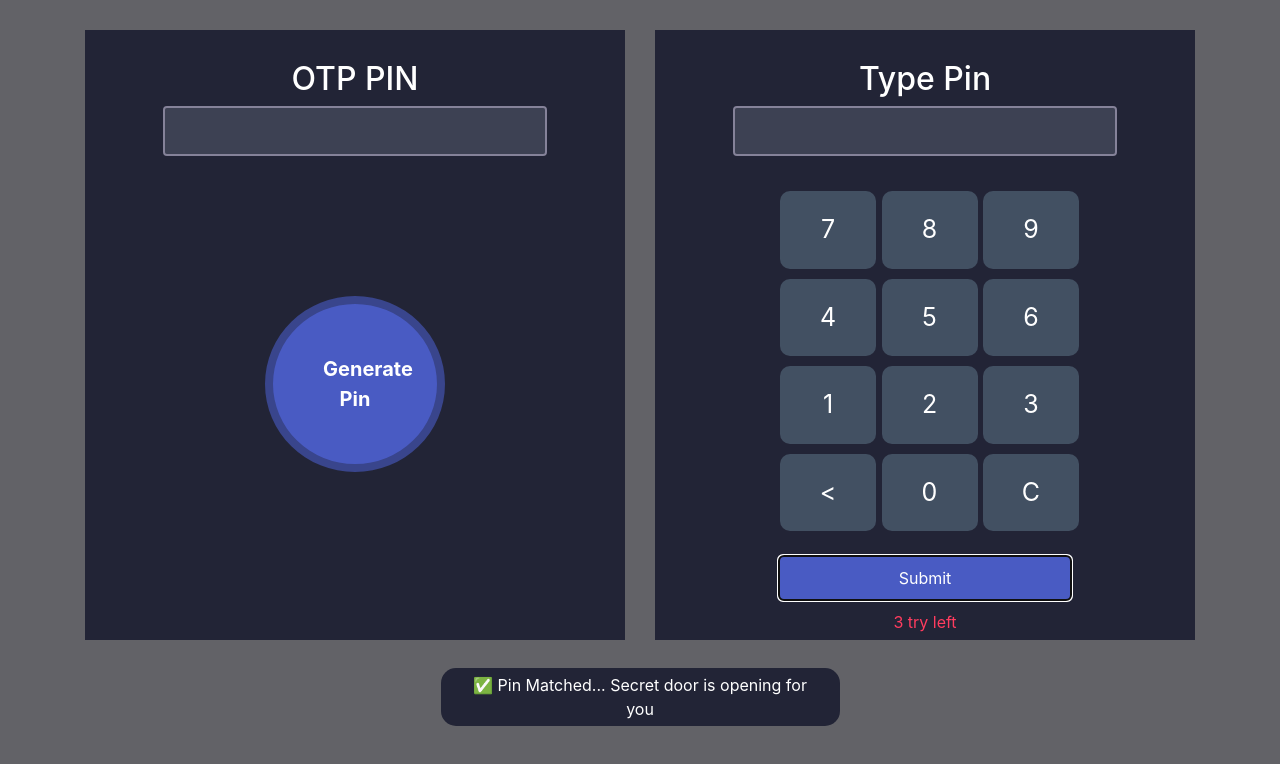
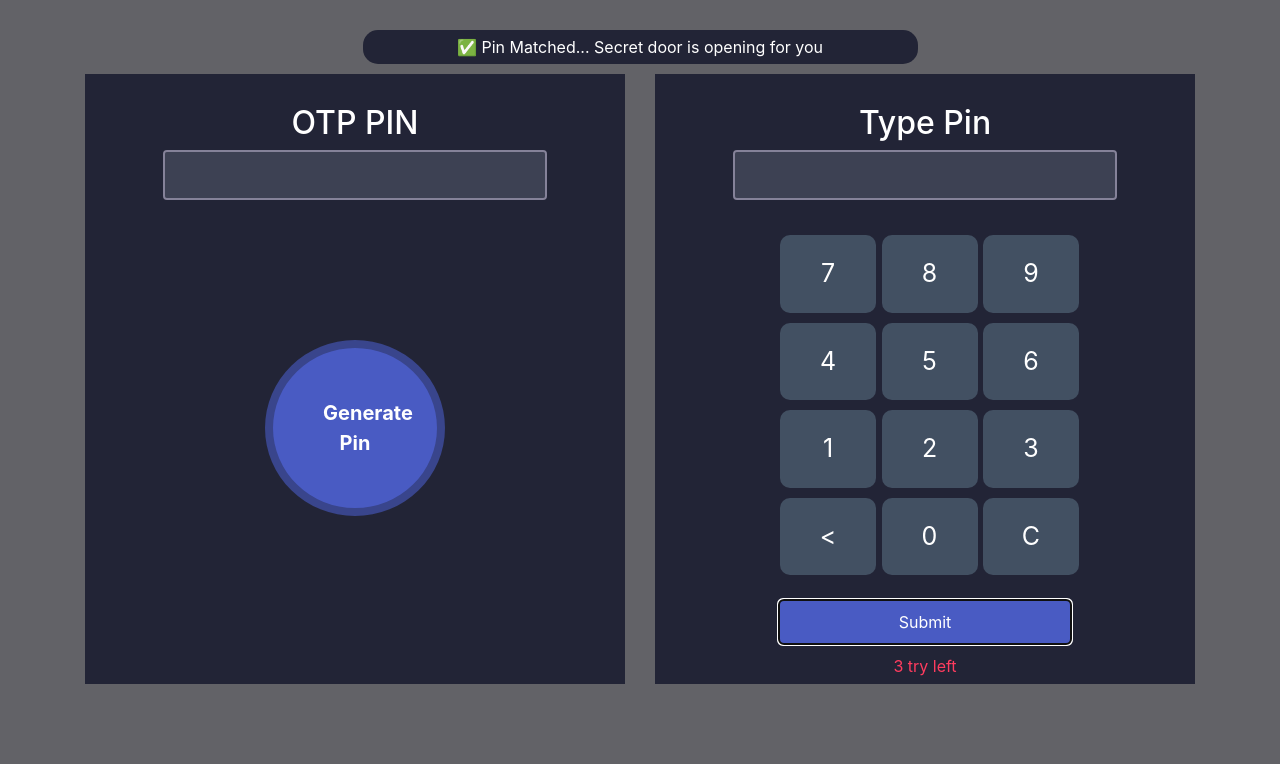
Before and after one commit to osmanhossen/OTP-Pin-Matcher_JS_P-20, a plain HTML site: page index.html in a window 1280 px wide. Both pictures are taken after a click on the button "Submit". Drawn offline with nearby package versions, Linux system fonts and the light colour scheme.

Commit message:
notify section area change

```diff
--- a/index.html
+++ b/index.html
@@ -12,15 +12,19 @@
 
 <body>
     <div class="container">
+        <div class="notify-section">
+            <p id="incorrect_pin" class="notify">❌ Pin Didn't Match, Please try again</p>
+            <p id="correct_pin" class="notify">✅ Pin Matched... Secret door is opening for you</p>
+        </div>
         <div class="row">
-            <div class="col-md-6">
+            <div class="col-md-6 mb-sm-3">
                 <div class="pin-generator half-width">
                     <h2 class="text-white">OTP PIN</h2>
                     <input id="show-pin" class="form-control font-weight-bold text-center text-white" type="text">
                     <button id="generate-pin" class="generate-btn">Generate Pin</button>
                 </div>
             </div>
-            <div class="col-md-6 mb-2">
+            <div class="col-md-6 mb-3">
                 <div class="input-section half-width ">
                     <h2 class="text-white">Type Pin</h2>
                     <input id="typed_pin" class="form-control font-weight-bold text-center text-white" type="text">
@@ -54,10 +58,7 @@
                     </div>
                 </div>
             </div>
-            <div class="notify-section">
-                <p id="incorrect_pin" class="notify">❌ Pin Didn't Match, Please try again</p>
-                <p id="correct_pin" class="notify">✅ Pin Matched... Secret door is opening for you</p>
-            </div>
+
         </div>
         <script src="js/pin.js"></script>
 </body>
--- a/js/pin.js
+++ b/js/pin.js
@@ -40,7 +40,6 @@ document
     } else {
       const newTypeNumber = previousTypeNumber + character;
       typePinField.value = newTypeNumber;
-      console.log(typePinField);
     }
   });
 document.getElementById("verify_pin").addEventListener("click", function () {
@@ -61,7 +60,8 @@ document.getElementById("verify_pin").addEventListener("click", function () {
     incorrectPinMgs.style.display = "none";
   } else {
     // const incorrectPin = document.getElementById("incorrect_pin");
+    // incorrectPinMgs.style.display = "block";
     correctPinMgs.style.display = "none";
-    incorrectPinMgs.style.display = "block";
+    alert("❌ Pin Didn't Match, Please try again");
   }
 });
--- a/style.css
+++ b/style.css
@@ -4,6 +4,7 @@
 body {
   background: #626267;
   height: 100vh;
+  margin-bottom: 30px;
 }
 .container {
   margin-top: 30px;
@@ -98,8 +99,8 @@ input[type="text"]:focus {
   display: none;
 }
 .notify-section {
-  width: 35%;
-  margin: 0 auto;
+  width: 50%;
+  margin: 10px auto;
 }
 .action-left {
   color: #ff3c5f;
```
